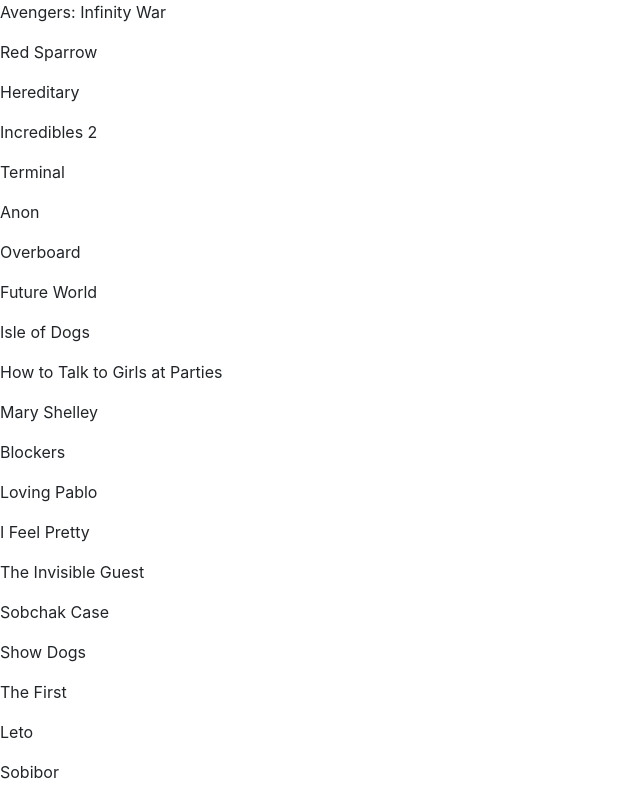
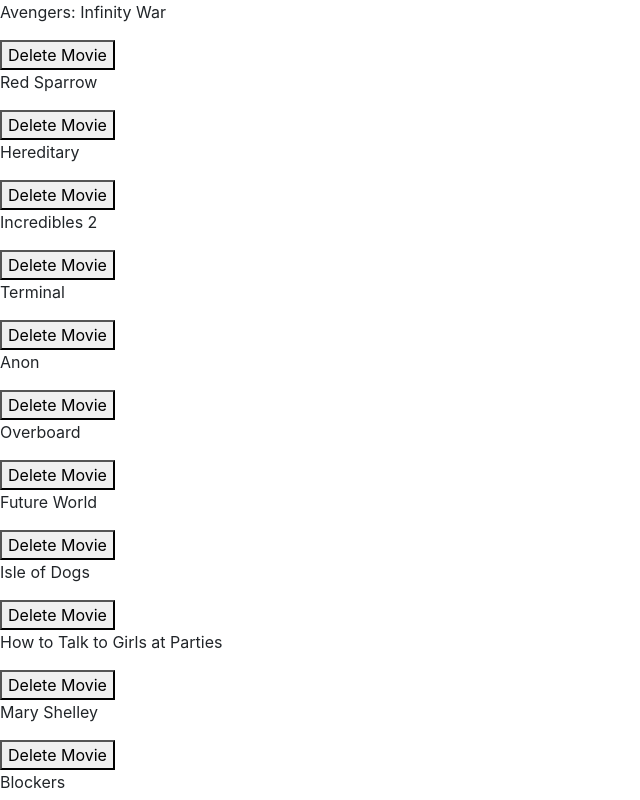
Before and after one commit to olezhkalviv/reactwarriors-master-class, a React (Create React App) app: page / in a window 1280 px wide. Shown: the top 800 px of the page, without its empty margins (0-640 px from the left). Built offline with nearby package versions, Linux system fonts and the light colour scheme.

Commit message:
Adding delete movie functionality

```diff
--- a/src/components/App.jsx
+++ b/src/components/App.jsx
@@ -1,7 +1,6 @@
 import React from "react";
 import moviesData from "../moviesData";
-
-let title = "Hello ReactWarriors";
+import MovieItem from "./MovieItem"
 
 class App extends React.Component {
   constructor() {
@@ -10,12 +9,23 @@ class App extends React.Component {
     this.state = {
       movies: moviesData
     }
+
+    //this.removeMovie = this.removeMovie.bind(this); - if removeMovie is not '=>' function
   }
+
+  removeMovie = (movie) => {
+    const updateMovies = this.state.movies.filter(function (item) {
+      return item.id !== movie.id;
+    })
+    this.setState({ movies: updateMovies });
+  }
+
   render() {
-    console.log(this);
-    return <div>{this.state.movies.map(function (movie) {
-      return <p>{movie.title}</p>
-    })}</div>;
+    return <div>
+      {this.state.movies.map((movie) => {
+        return <MovieItem key={movie.id} movie={movie} removeMovie={this.removeMovie} />
+      })}
+    </div>;
   }
 }
 
--- /dev/null
+++ b/src/components/MovieItem.jsx
@@ -0,0 +1,12 @@
+import React from "react";
+
+const MovieItem = (props) => {
+    return (
+        <div key={props.movie.id}>
+            <p>{props.movie.title}</p>
+            <button onClick={props.removeMovie.bind(null, props.movie)}>Delete Movie</button>
+        </div>
+    );
+}
+
+export default MovieItem;
```
